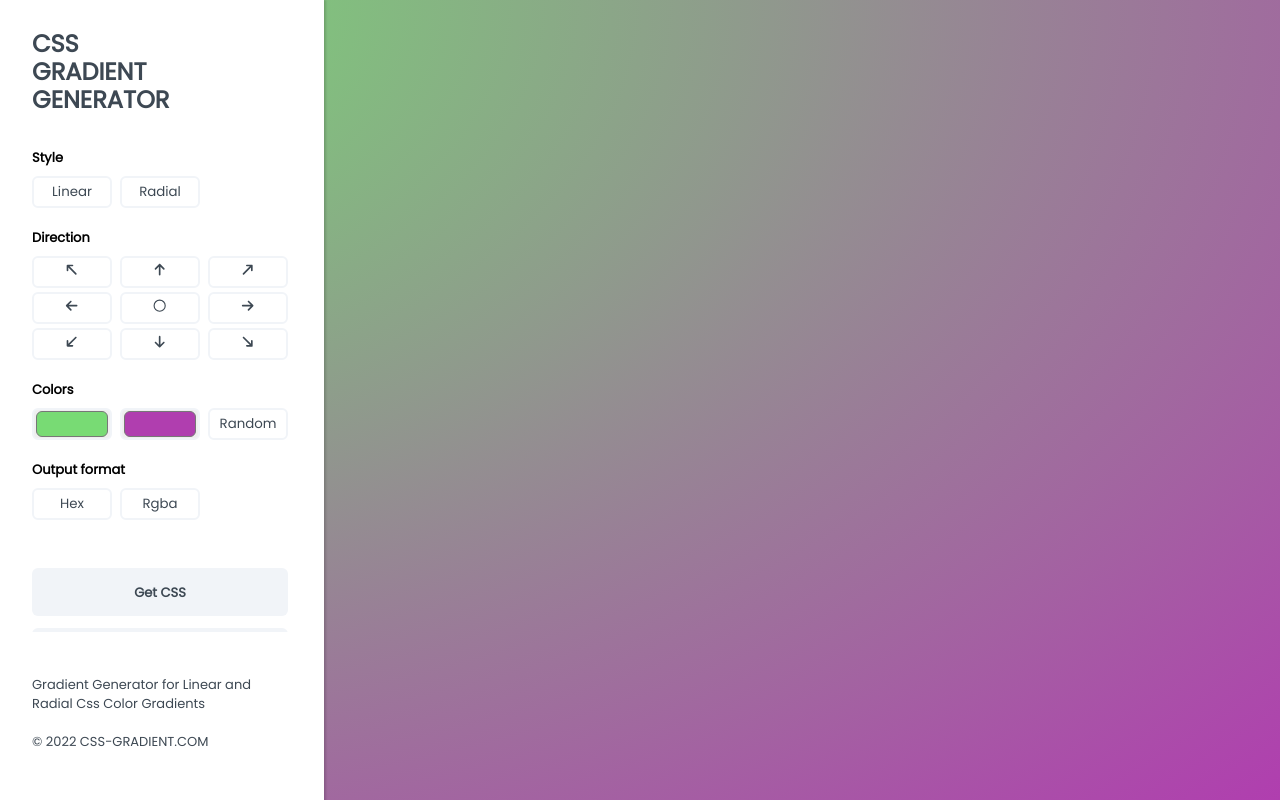
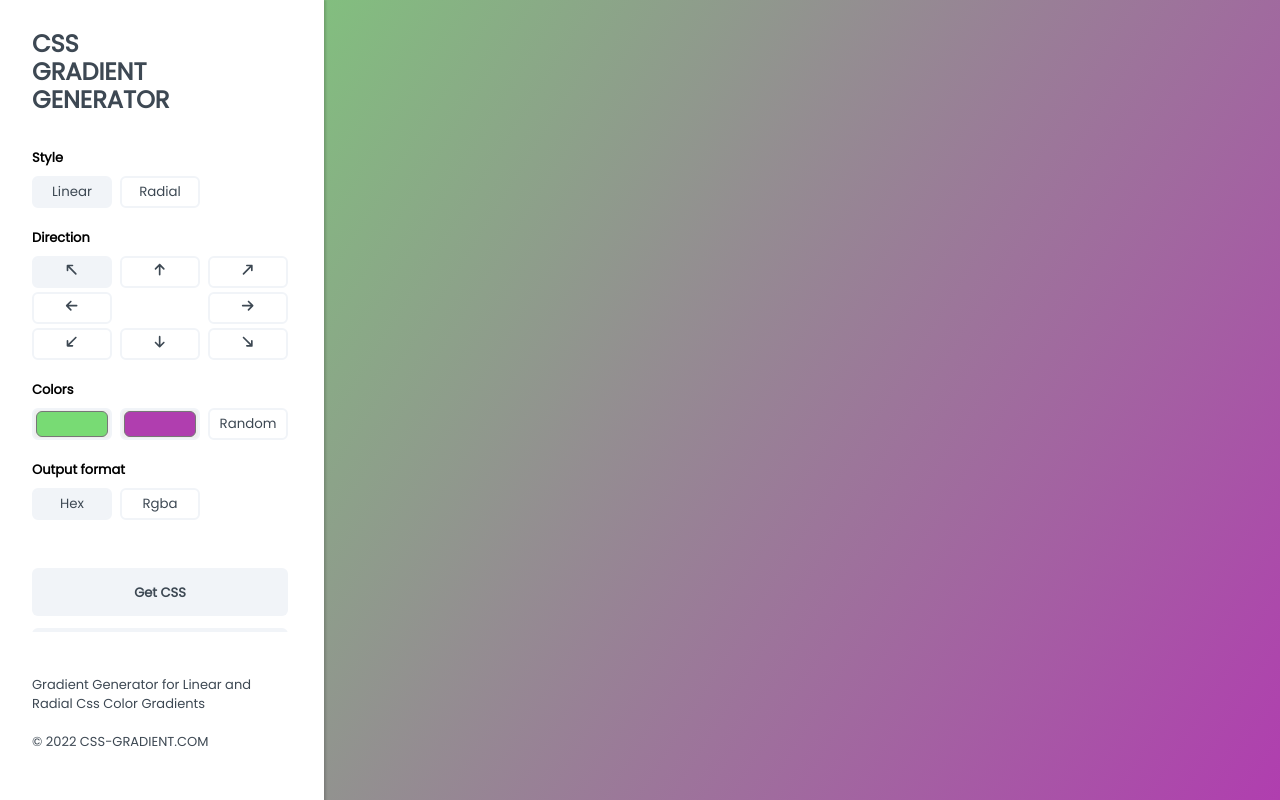
Before and after one commit to bruno-dossantos/CSS-Gradient-Generator, a React (Create React App) app: page / in a window 1280 px wide. Built offline with nearby package versions, Linux system fonts and the light colour scheme.

Commit message:
button selected active done

```diff
--- a/src/App.js
+++ b/src/App.js
@@ -22,10 +22,11 @@ function App() {
   const randomColor2 = Math.floor(Math.random() * 16777215).toString(16);
   const [textCSS, setTextCSS] = useState("");
   const [textLink, setTextLink] = useState("");
-  const [radial, setRadial] = useState(true);
+  const [radial, setRadial] = useState(false);
   const [color1, setColor1] = useState("#" + randomColor1);
   const [color2, setColor2] = useState("#" + randomColor2);
   const [direction, setDirection] = useState("left top");
+  const [outputFormat, setOutputFormat] = useState("hex");
   const gradient = `${
     radial ? "-webkit-radial-gradient" : "-webkit-linear-gradient"
   }(${direction}, ${color1}, ${color2})`;
@@ -49,39 +50,74 @@ function App() {
         </div>
         <span className="label">Style</span>
         <div className="style-content">
-          <Button onClick={() => setRadial(false)}>Linear</Button>
-          <Button onClick={() => setRadial(true)}>Radial</Button>
+          <Button
+            id={radial === true ? "" : "selected"}
+            onClick={() => setRadial(false)}
+          >
+            Linear
+          </Button>
+          <Button
+            id={radial === true ? "selected" : ""}
+            onClick={() => setRadial(true)}
+          >
+            Radial
+          </Button>
         </div>
         <span className="label">Direction</span>
         <div className="direction-content">
-          <Button onClick={() => setDirection("left top")}>
+          <Button
+            id={direction === "left top" ? "selected" : ""}
+            onClick={() => setDirection("left top")}
+          >
             <ImArrowUpLeft2 />
           </Button>
-          <Button onClick={() => setDirection("top")}>
+          <Button
+            id={direction === "top" ? "selected" : ""}
+            onClick={() => setDirection("top")}
+          >
             <ImArrowUp2 />
           </Button>
-          <Button onClick={() => setDirection("right top")}>
+          <Button
+            id={direction === "right top" ? "selected" : ""}
+            onClick={() => setDirection("right top")}
+          >
             <ImArrowUpRight2 />
           </Button>
-          <Button onClick={() => setDirection("left")}>
+          <Button
+            id={direction === "left" ? "selected" : ""}
+            onClick={() => setDirection("left")}
+          >
             <ImArrowLeft2 />
           </Button>
           <Button
+            id={direction === "center" ? "selected" : ""}
             onClick={() => setDirection("center")}
             style={{ visibility: radial ? "visible" : "hidden" }}
           >
             <FiCircle />
           </Button>
-          <Button onClick={() => setDirection("right")}>
+          <Button
+            id={direction === "right" ? "selected" : ""}
+            onClick={() => setDirection("right")}
+          >
             <ImArrowRight2 />
           </Button>
-          <Button onClick={() => setDirection("left bottom")}>
+          <Button
+            id={direction === "left bottom" ? "selected" : ""}
+            onClick={() => setDirection("left bottom")}
+          >
             <ImArrowDownLeft2 />
           </Button>
-          <Button onClick={() => setDirection("bottom")}>
+          <Button
+            id={direction === "bottom" ? "selected" : ""}
+            onClick={() => setDirection("bottom")}
+          >
             <ImArrowDown2 />
           </Button>
-          <Button onClick={() => setDirection("right bottom")}>
+          <Button
+            id={direction === "right bottom" ? "selected" : ""}
+            onClick={() => setDirection("right bottom")}
+          >
             <ImArrowDownRight2 />
           </Button>
         </div>
@@ -99,8 +135,18 @@ function App() {
         </div>
         <span className="label">Output format</span>
         <div className="output-content">
-          <Button>Hex</Button>
-          <Button>Rgba</Button>
+          <Button
+            id={outputFormat === "hex" ? "selected" : ""}
+            onClick={() => setOutputFormat("hex")}
+          >
+            Hex
+          </Button>
+          <Button
+            id={outputFormat === "rgba" ? "selected" : ""}
+            onClick={() => setOutputFormat("rgba")}
+          >
+            Rgba
+          </Button>
         </div>
         <div className="get-content">
           <CopyToClipboard text={"background: " + gradient}>
```
